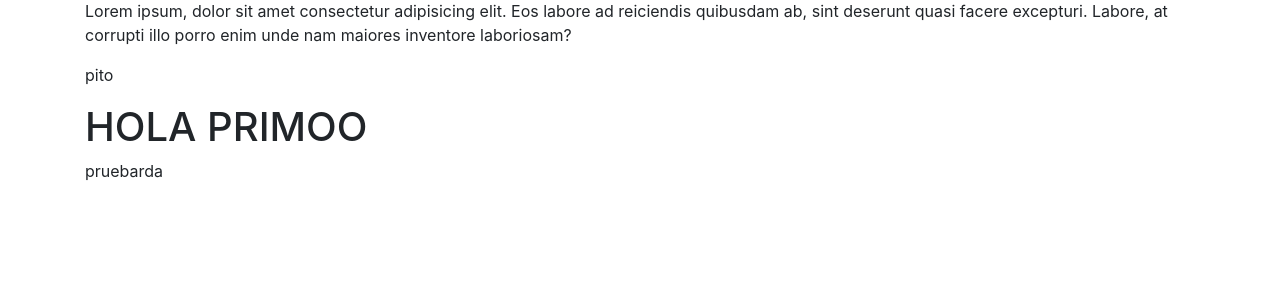
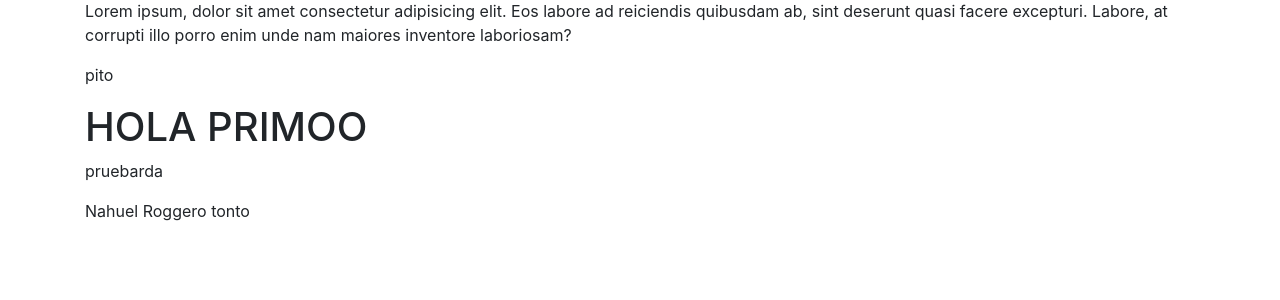
Before and after one commit to naamikaze/codice, a PHP site: page / in a window 1280 px wide. Shown: the part 151-451 px from the top of the page. Run offline with PHP 8.4, Linux system fonts and the light colour scheme; some libraries are stand-ins or nearby versions.

Commit message:
Update index.php

```diff
--- a/index.php
+++ b/index.php
@@ -20,6 +20,7 @@
         <p>pito</p>
         <h1>HOLA PRIMOO </h1>
         <p>pruebarda</p>
+        <p>Nahuel Roggero tonto</p>
     </div>
 </body>
 </html>
```
